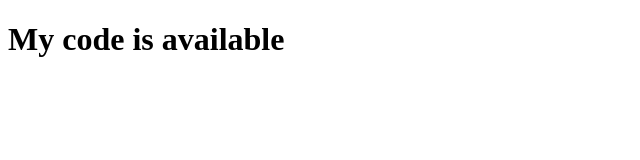
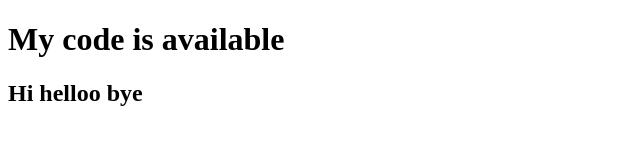
Before and after one commit to MMaahhiirr009/Code-live, a plain HTML site: page index.html in a window 1280 px wide. Shown: the whole page, without its empty margins (0-640 px from the left). Drawn offline with Linux system fonts and the light colour scheme.

Commit message:
second commit

```diff
--- a/index.html
+++ b/index.html
@@ -7,5 +7,6 @@
   </head>
   <body>
     <h1>My code is available</h1>
+    <h2>Hi helloo bye</h2>
   </body>
 </html>
```
